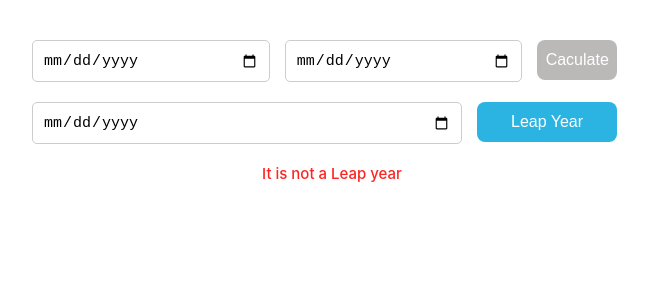
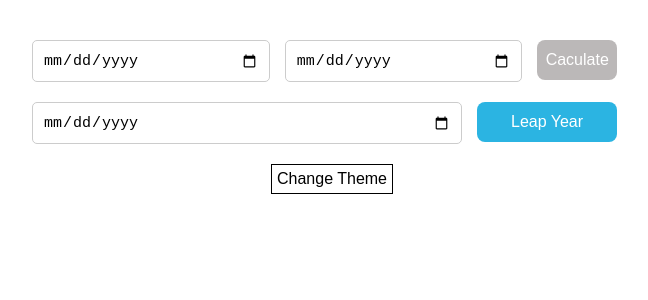
Before and after one commit to harpreet780/Js-Statements, a React (Create React App) app: page / in a window 1280 px wide. Shown: the top 300 px of the page, without its empty margins (308-956 px from the left). Built offline with nearby package versions, Linux system fonts and the light colour scheme.

Commit message:
create theme using styled componenent

```diff
--- a/package.json
+++ b/package.json
@@ -10,6 +10,7 @@
     "react": "^17.0.2",
     "react-dom": "^17.0.2",
     "react-scripts": "5.0.0",
+    "styled-components": "^5.3.3",
     "web-vitals": "^2.1.4"
   },
   "scripts": {
--- a/src/App.js
+++ b/src/App.js
@@ -3,12 +3,15 @@ import PrintDay from './component/DayPrint';
 import Break from "./component/BreakStatement/index"
 import MomentPrint from './component/Moment/index';
 import Index from './component/Moment/index';
+import Styled from './component/styledComponent';
+
 function App() {
   return (
     <div className="App">
      {/* <Break/> */}
       {/* <PrintDay/> */}
       <Index/>
+      <Styled/>
     </div>
   );
 }
--- a/src/component/Moment/MomentMethods/LeapYear.js
+++ b/src/component/Moment/MomentMethods/LeapYear.js
@@ -4,8 +4,7 @@ const LeapYear = () => {
     const [selected, setSelected] = useState({
         date: ""
     });
-    const [Year, setYear] = useState(false);
-
+    const [Year, setYear] = useState();
     const Hanldedate = (e) => {
         setSelected({ ...selected, [e.target.name]: e.target.value });
     }
@@ -33,9 +32,11 @@ const LeapYear = () => {
                     Leap Year
                 </button>
             </div>
-            <p className="dayText">
-                {Year ? "It is a Leap year" : "It is not a Leap year"}
-            </p>
+            {selected.date ?
+                <p className="dayText">
+                    {Year ? "It is a Leap year" : "It is not a Leap year"}
+                </p>
+                : null}
         </div>
     );
 }
--- /dev/null
+++ b/src/component/Theme/theme.js
@@ -0,0 +1,33 @@
+import {createGlobalStyle} from 'styled-components';
+export const lightColor={
+    body:"#fff",
+    color:"#000",
+}
+export const darkColor={
+    body:"#000",
+    color:"#fff"
+}
+export const themes={
+    colors: {
+        powderWhite: "#FFFDF9",
+        persianGreen: "#06B49A",
+        lightBlue: "#AFDBD2",
+      },
+      fonts: ["sans-serif", "Roboto"],
+      fontSizes: {
+        small: 14,
+        medium: 18,
+        large: 20,
+        xlarge: 35
+      },
+      padding: {
+        small: 5,
+        medium: 10,
+        large: 20,
+      }
+}
+export const GlobalStyles = createGlobalStyle`
+        body{
+            background-color:${(props)=>props.theme.body}
+        }
+`
--- /dev/null
+++ b/src/component/styledComponent/index.js
@@ -0,0 +1,23 @@
+import React, { useState } from 'react';
+import { Wrapper } from './style'
+import { ThemeProvider } from 'styled-components';
+import { lightColor, darkColor,GlobalStyles, themes } from '../Theme/theme.js'
+const Styled = () => {
+    const [theme, setTheme] = useState("light");
+    const ThemeToggle = () => {
+        theme === "light" ? setTheme('dark') : setTheme('light')
+    }
+
+    return (
+        <>
+            <ThemeProvider theme={theme === "light" ? lightColor : darkColor} >
+            <Wrapper themes={themes}>
+                <GlobalStyles/>
+                <button onClick={()=>ThemeToggle()}>Change Theme</button>
+            </Wrapper>
+            </ThemeProvider>
+        </>
+    );
+}
+
+export default Styled;
--- /dev/null
+++ b/src/component/styledComponent/style.js
@@ -0,0 +1,13 @@
+import styled from 'styled-components'
+
+export const Wrapper = styled.div`
+  button{
+      font-size: ${(props) => `${props.themes.fontSizes.small + 2}px`};
+      display: block;
+      margin: auto;
+      background:transparent;
+      padding: ${(props) => `${props.themes.padding.small}px`};
+      border: ${(props) => `1px solid ${props.theme.color}`};
+      color: ${(props) => props.theme.color};
+  }
+`
```
Also changed, not shown: 1 other file (tests, documents, lock files or other folders).
